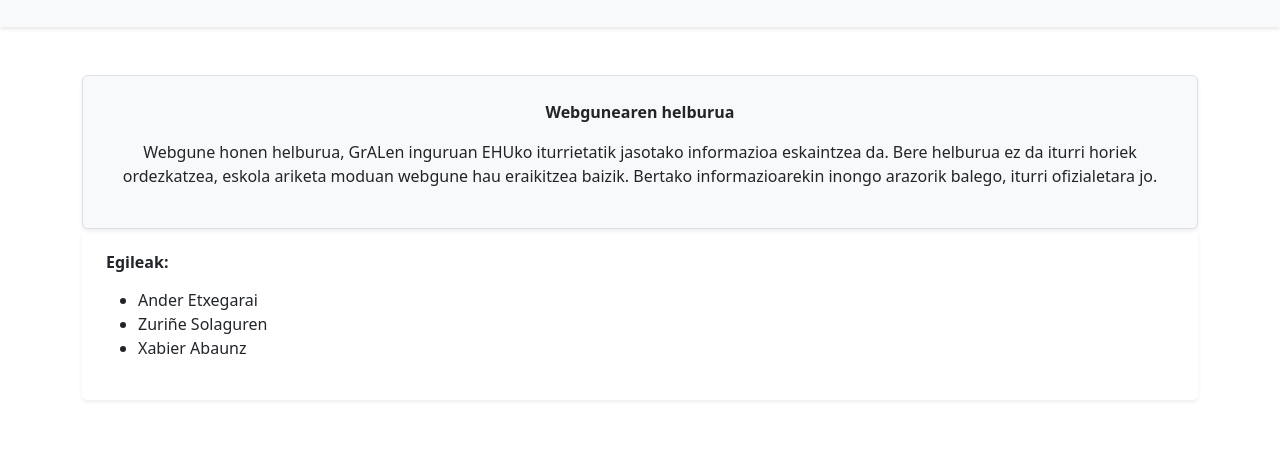
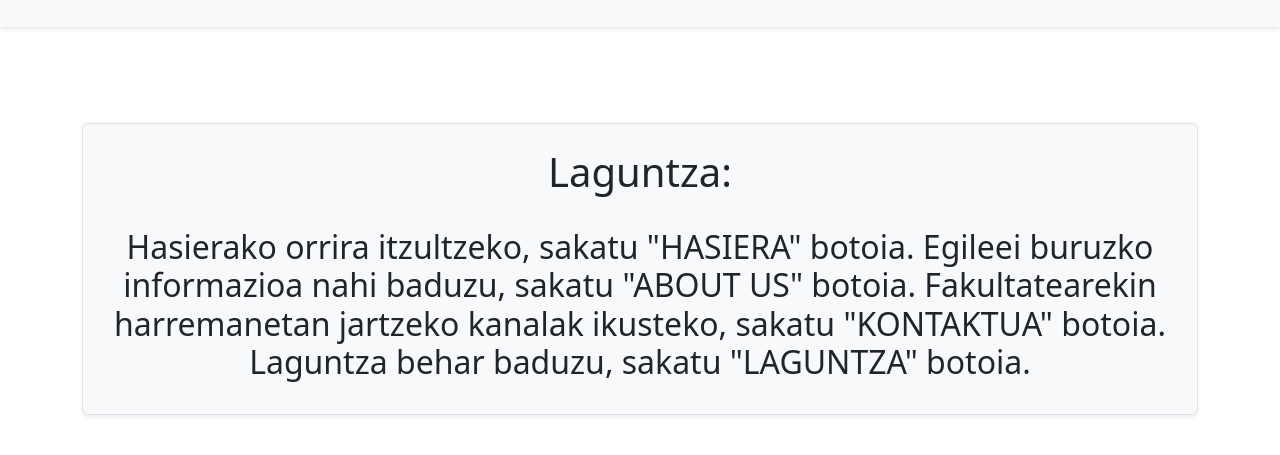
Before and after one commit to XabiAbaunz/PKE_Proiektua, a plain HTML site: page html/laguntza.html in a window 1280 px wide. Shown: the part 103-558 px from the top of the page. Drawn offline with nearby package versions, Linux system fonts and the light colour scheme; a script that the page names is missing.

Commit message:
Refactor kontaktua and laguntza pages for improved layout and content clarity

```diff
--- a/html/laguntza.html
+++ b/html/laguntza.html
@@ -44,28 +44,19 @@
         <div class="row">
             <!-- Texto principal -->
             <div id="testua" class="col-12 col-md-12 text-center">
+                <br>
+                <br>
                 <div class="p-4 border rounded shadow-sm bg-light">
-                    <p><b>Webgunearen helburua</b></p>
-                    <p>
-                        Webgune honen helburua, GrALen inguruan EHUko iturrietatik jasotako informazioa eskaintzea da. Bere helburua ez da iturri horiek ordezkatzea, eskola ariketa moduan webgune hau eraikitzea baizik. Bertako informazioarekin inongo arazorik
-                        balego, iturri ofizialetara jo.
-                    </p>
+                    <h1>Laguntza:</h1>
+                    <br>
+                    <h2>
+                        Hasierako orrira itzultzeko, sakatu "HASIERA" botoia. Egileei buruzko informazioa nahi baduzu, sakatu "ABOUT US" botoia. Fakultatearekin harremanetan jartzeko kanalak ikusteko, sakatu "KONTAKTUA" botoia. Laguntza behar baduzu, sakatu "LAGUNTZA" botoia.
+                    </h2>
                 </div>
             </div>
 
             <!-- Sección de autores -->
-            <div id="egileak" class="col-12">
-                <div class="p-4 rounded shadow-sm">
-                    <h6 class="fw-bold mb-3">Egileak:</h6>
-                    <ul>
-                        <li>Ander Etxegarai</li>
-                        <li>Zuriñe Solaguren</li>
-                        <li>Xabier Abaunz</li>
-                    </ul>
-                </div>
-            </div>
-        </div>
-    </div>
+
 
     <script src="https://cdn.jsdelivr.net/npm/bootstrap@5.3.3/dist/js/bootstrap.bundle.min.js" integrity="sha384-ENjdO4Dr2bkBIFxQpeoKvx0T8I2bGekdpC9gYUnUX+oPBmjY7zEy8pEHpwG8WJdE" crossorigin="anonymous"></script>
 </body>
```
Also changed, not shown: html/kontaktua.html (+14 -2 lines).
